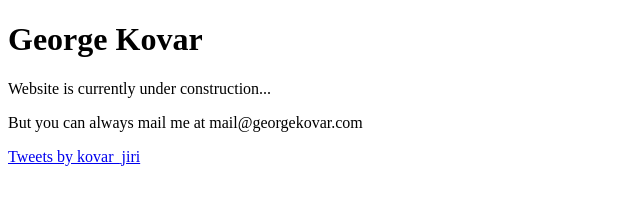
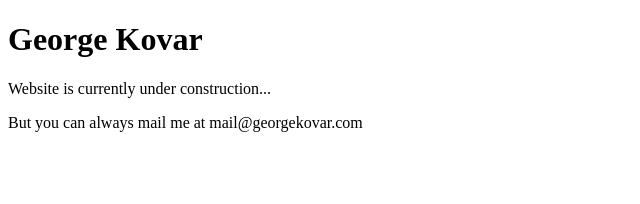
Before and after one commit to georgekovar/georgekovar.github.io, a plain HTML site: page index.html in a window 1280 px wide. Shown: the whole page, without its empty margins (0-640 px from the left). Drawn offline with Linux system fonts and the light colour scheme.

Commit message:
Update index.html
removed Twitter link

```diff
--- a/index.html
+++ b/index.html
@@ -8,6 +8,5 @@
   <h1>George Kovar</h1>
   <p>Website is currently under construction...</p>
   <p>But you can always mail me at mail@georgekovar.com</p>
-  <p><a class="twitter-timeline" data-width="500" data-height="500" data-theme="dark" href="https://twitter.com/kovar_jiri?ref_src=twsrc%5Etfw">Tweets by kovar_jiri</a> <script async src="https://platform.twitter.com/widgets.js" charset="utf-8"></script></p>
 </body>
 </html>
```
